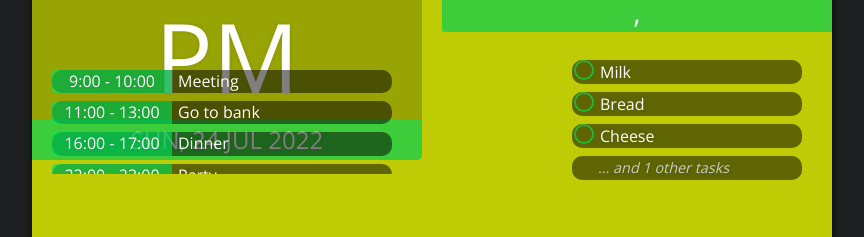
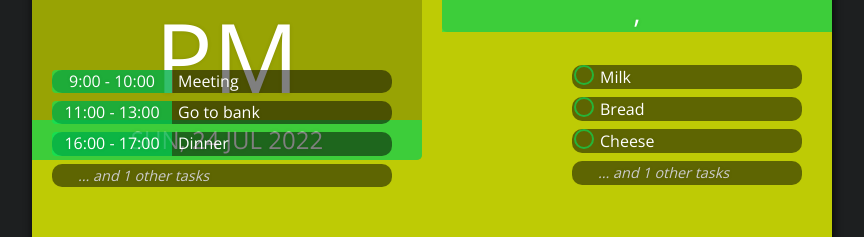
Before and after one commit to Mckoev/organizer, a React (Create React App) app: page / in a window 1280 px wide. Shown: the part 266-503 px from the top of the page, without its empty margins (208-1072 px from the left). Built offline with nearby package versions, Linux system fonts and the light colour scheme; no server answers; a web font is replaced by a local one.

Commit message:
edit css and home page

```diff
--- a/src/App.css
+++ b/src/App.css
@@ -1,26 +1,14 @@
 .page .overlay {
-  position: absolute;
-  left: 0;
-  right: 0;
-  bottom: 0;
-  top: 0;
-  width: 800px;
-  height: 600px;
-  margin: auto auto;
-  background-color: rgba(238, 254, 7, 0.8);
+    width: 100%;
+    height: 100%;
+    background-color: rgba(238, 254, 7, 0.8);
 }
 
 .panel {
-  background-color: rgba(0, 0, 0, 0.2);
-  text-shadow: 0 0 4px rgba(0, 0, 0, 0.1);
+    background-color: rgba(0, 0, 0, 0.2);
+    text-shadow: 0 0 4px rgba(0, 0, 0, 0.1);
 }
 
-/* scrollbar design IE */
-/*body {*/
-/*  scrollbar-track-color: rgba(0, 0, 0, 0.6);*/
-/*  scrollbar-face-color: rgba(0, 0, 0, 0.6);*/
-/*}*/
-
 .icon img {
-  width: 100%;
+    width: 100%;
 }
--- a/src/components/home/PanelCalendarHome.tsx
+++ b/src/components/home/PanelCalendarHome.tsx
@@ -20,17 +20,25 @@ function PanelCalendarHome() {
     const [tasks, setTasks] = useState(initialTasks);
     const list = tasks[dateValue]
 
-    const listItems = list ? list.map((el, index) => (
+    const listItems = list ? list.slice(0, 3).map((el, index) => (
         <li key={index}>
             <div className="time">{el.timeStart} - {el.timeFinish}</div>
             <div className="title">{el.task}</div>
         </li>
     )) : null
 
+    const isManyTasks = list.length - list.slice(0, 3).length > 0
+
     return (
         <div className="panel panel-calendar">
             <ul>
                 {listItems}
+                {isManyTasks ?
+                    <li className="other">
+                        <div className="plus"></div>
+                        <div className="title">... and {list.length - list.slice(0, 3).length} other tasks</div>
+                    </li>
+                    : <></>}
             </ul>
         </div>
     );
--- a/src/components/news/ListComponent.tsx
+++ b/src/components/news/ListComponent.tsx
@@ -13,10 +13,11 @@ function ListComponent() {
     }
 
     const items = useAppSelector(state => state.latestNews.arrNews).slice(1)
+
     const Row = ({index, style}) => (
         <RowComponent image_url={items[index].image_url} index={index} creator={items[index].creator}
                       source_id={items[index].source_id} link={items[index].link} title={items[index].title}
-                      description={items[index].description} date={items[index].date} style={style}/>
+                      description={items[index].description} date={items[index].pubDate} style={style}/>
     );
 
     const getItemSize = index => getSize(index, items)
--- a/src/components/news/RowComponent.tsx
+++ b/src/components/news/RowComponent.tsx
@@ -1,12 +1,15 @@
 function RowComponent({style, index, image_url, creator, source_id, link, title, description, date}) {
     return (
         <li key={index} style={style}>
-            <img className="image" src={image_url} alt='downloading'></img>
+
             <div className="source">{(creator) ? `${creator} (${source_id})` : source_id}</div>
-            <a href={link} target="_blank" rel="nofollow noopener noreferrer">
-                <div className="title">{title} </div>
-                <div className="description">{description}</div>
-            </a>
+            <div className="news-block">
+                <a href={link} target="_blank" rel="nofollow noopener noreferrer">
+                    <div className="title">{title} </div>
+                    <div className="description">{description}</div>
+                </a>
+                <img className="image" src={image_url} alt='downloading'></img>
+            </div>
             <div className="time">{date}</div>
         </li>
     );
--- a/src/helpers/getSize.ts
+++ b/src/helpers/getSize.ts
@@ -15,7 +15,7 @@ export function getSize(index, items) {
         count = count - items[index].description.length * 0.03
     }
     if (items[index].description.length > 350) {
-        count = count - items[index].description.length * 0.1
+        count = count - items[index].description.length * 0.03
     }
     return count + items[index].description.length * 0.35
 }
--- a/src/index.css
+++ b/src/index.css
@@ -1,4 +1,5 @@
 @import url(https://fonts.googleapis.com/css?family=Source+Sans+Pro:300,400,600,700,900|Dosis:300,400,600,700,800|Droid+Sans:400,700|Lato:300,400,700,900|PT+Sans:400,700|Ubuntu:300,400,500,700|Open+Sans:400,300,600,700|Roboto:400,300,500,700,900|Roboto+Condensed:400,300,700|Open+Sans+Condensed:300,700|Play:400,700|Maven+Pro:400,500,700,900&subset=latin,latin-ext);
+
 * {
     -moz-box-sizing: border-box;
     -webkit-box-sizing: border-box;
@@ -14,7 +15,3 @@ html {
     text-rendering: optimizeLegibility !important;
     -webkit-font-smoothing: antialiased !important;
 }
-
-body {
-  overflow: hidden;
-}
--- a/src/pages/home/home.css
+++ b/src/pages/home/home.css
@@ -6,11 +6,13 @@
     -webkit-border-radius: 0px;
     border-radius: 0px 5px 5px 0px;
 }
+
 .page-home .panel-time .time {
     font-size: 6rem;
     line-height: 8rem;
     text-align: center;
 }
+
 .page-home .panel-time .date {
     background-color: rgba(0, 233, 94, 0.6);
     font-size: 1.5rem;
@@ -33,6 +35,7 @@
     border-radius: 5px 0px 0px 5px;
     background-color: rgba(0, 0, 0, 0.2);
 }
+
 .page-home .panel-weather .condition {
     font-size: 1.5rem;
     line-height: 1.5rem;
@@ -41,16 +44,19 @@
     border-radius: 5px 0px 0px 0px;
     margin-top: 5px;
 }
+
 .page-home .panel-weather .icon {
     display: inline-block;
     font-size: 3rem;
     line-height: 4rem;
     margin-right: 40px;
 }
+
 .page-home .panel-weather img {
     width: 94px;
     margin-right: 50px;
 }
+
 .page-home .panel-weather .temp {
     display: inline-block;
     vertical-align: top;
@@ -58,19 +64,23 @@
     line-height: 6rem;
     font-weight: 400;
 }
+
 .page-home .panel-weather .temp .degree {
     font-size: 2rem;
     line-height: 4rem;
     vertical-align: top;
 }
+
 .page-home .panel-weather .text {
     font-size: 1.8rem;
     line-height: 2.5rem;
     background-color: rgba(0, 233, 94, 0.6);
 }
+
 .page-home .panel-calendar ul {
     padding: 0px 20px;
 }
+
 .page-home .panel-calendar ul li {
     padding: 0;
     margin: 8px 0px;
@@ -79,6 +89,7 @@
     -webkit-border-radius: 10px;
     border-radius: 10px;
 }
+
 .page-home .panel-calendar ul li .time,
 .page-home .panel-calendar ul li .title {
     display: inline-block;
@@ -86,6 +97,7 @@
     line-height: 1.2rem;
     padding: 2px 6px;
 }
+
 .page-home .panel-calendar ul li .time {
     width: 120px;
     text-align: center;
@@ -100,7 +112,7 @@
     position: absolute;
     top: 220px;
     width: 380px;
-  height: 120px;
+    height: 180px;
     overflow: hidden;
     cursor: pointer;
     background-color: initial;
@@ -108,17 +120,19 @@
 
 .page-home .panel-tasks {
     position: absolute;
-  top: 210px;
+    top: 215px;
     right: 0px;
     width: 300px;
-  height: 140px;
+    height: 180px;
     overflow: hidden;
     cursor: pointer;
     background-color: initial;
 }
+
 .page-home .panel-tasks ul {
     padding-right: 30px;
 }
+
 .page-home .panel-tasks ul li {
     padding: 0;
     margin: 8px 0px;
@@ -127,6 +141,7 @@
     -webkit-border-radius: 10px;
     border-radius: 10px;
 }
+
 .page-home .panel-tasks ul li .check,
 .page-home .panel-tasks ul li .title,
 .page-home .panel-tasks ul li .plus {
@@ -135,9 +150,11 @@
     line-height: 20px;
     vertical-align: middle;
 }
+
 .page-home .panel-tasks ul li .title {
     padding: 2px 6px;
 }
+
 .page-home .panel-tasks ul li .check {
     position: relative;
     margin: 0px 0px 0px 2px;
@@ -148,6 +165,7 @@
     -webkit-border-radius: 20px;
     border-radius: 20px;
 }
+
 .page-home .panel-tasks ul li.checked .check:after {
     content: '\f00c';
     position: absolute;
@@ -156,11 +174,13 @@
     top: -2px;
     left: 1px;
 }
-.page-home .panel-tasks ul li .plus {
+
+.page-home ul li .plus {
     width: 20px;
     height: 20px;
 }
-.page-home .panel-tasks ul li.other .title {
+
+.page-home ul li.other .title {
     font-style: italic;
     color: #cccccc;
     font-size: 0.9rem;
--- a/src/reduxToolkit/slices/latestNews.tsx
+++ b/src/reduxToolkit/slices/latestNews.tsx
@@ -1,10 +1,10 @@
-import { createSlice } from '@reduxjs/toolkit'
+import {createSlice} from '@reduxjs/toolkit'
 
 const init = {
     creator: '',
     title: '',
     description: '',
-    date: '',
+    pubDate: '',
     source_id: '',
     image_url: '',
     link: ''
@@ -25,4 +25,4 @@ const latestNews = createSlice({
 })
 
 export default latestNews.reducer
-export const { newsAction} = latestNews.actions
+export const {newsAction} = latestNews.actions
```
Also changed, not shown: src/pages/news/news.css (+33 -1 lines). Lines whose indentation alone changed are shown as unchanged.
